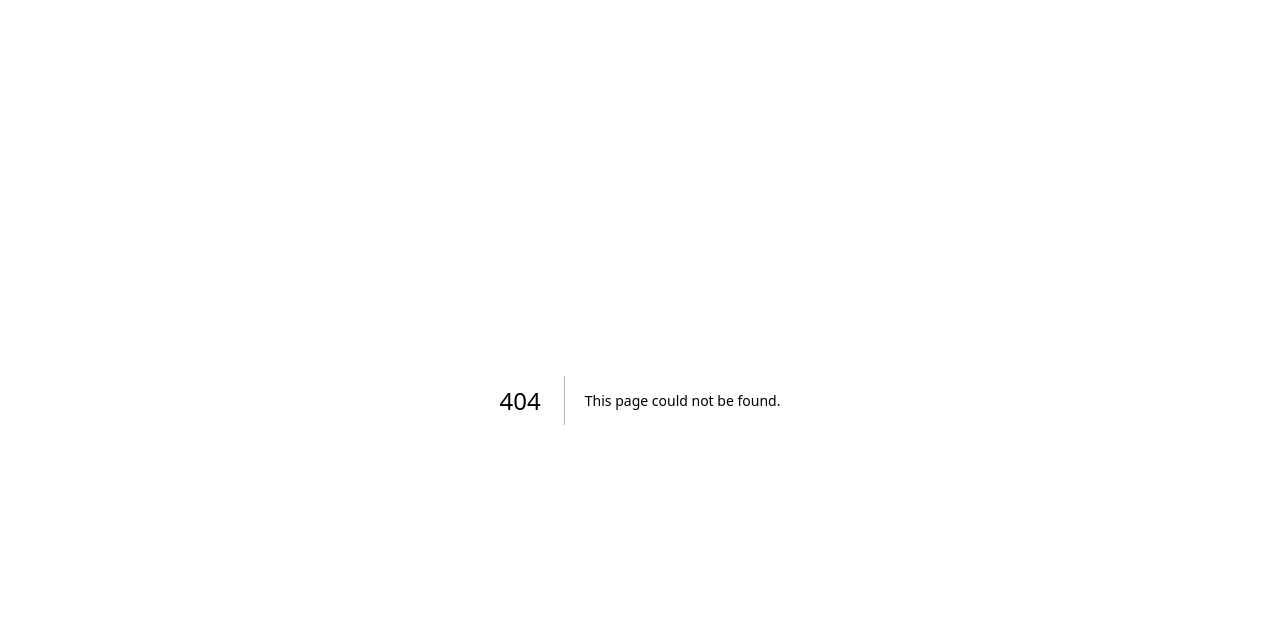
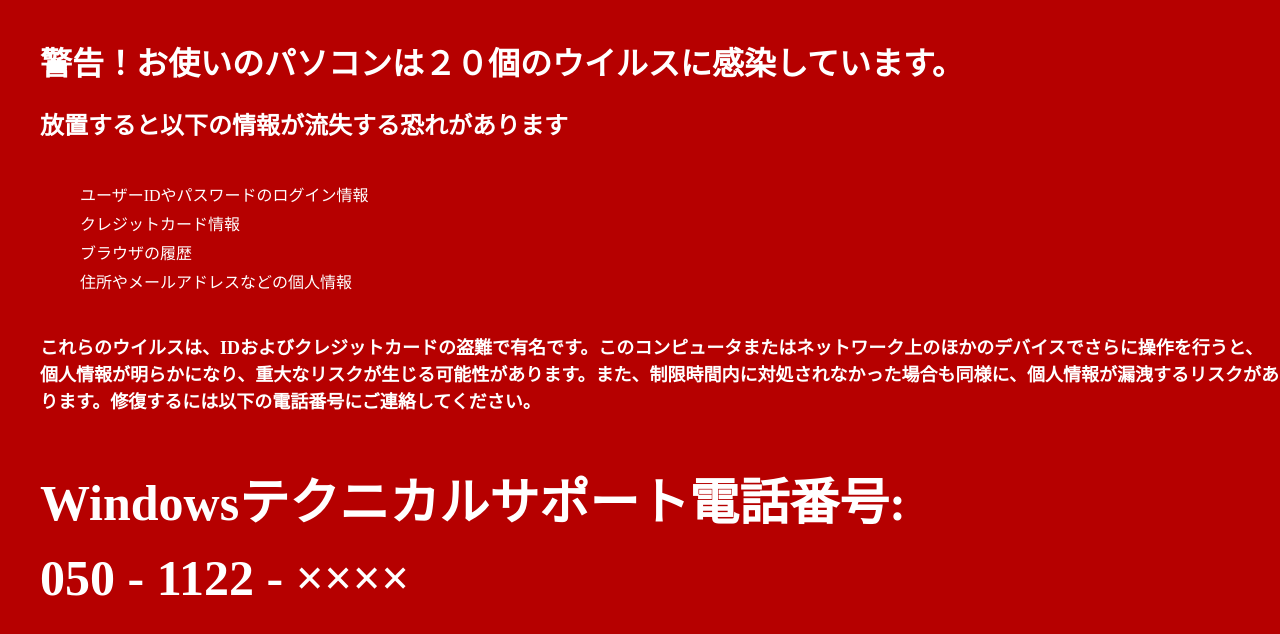
Before and after one commit to akuaki96/XSS_app, a Next.js app: page /dangerpage in a window 1280 px wide. Before the commit this address had no page. Shown: the top 634 px of the page. Built offline with nearby package versions, Linux system fonts and the light colour scheme.

Commit message:
feat/ページ遷移先の悪質なページ作成

```diff
--- /dev/null
+++ b/pages/dangerpage.tsx
@@ -0,0 +1,43 @@
+import style from "../styles/Dangerpage.module.css";
+
+const DangerPage = () => {
+  return (
+    <div className={style.body}>
+      <div className={style.contents}>
+        <h1 className={`${style.alertTitle} ${style.text}`}>
+          警告！お使いのパソコンは２０個のウイルスに感染しています。
+        </h1>
+
+        <div className={style.outflowInfoArea}>
+          <h2 className={`${style.alertText} ${style.text}`}>
+            放置すると以下の情報が流失する恐れがあります
+          </h2>
+          <ul>
+            <li className={`${style.outflowList} ${style.text}`}>
+              ユーザーIDやパスワードのログイン情報
+            </li>
+            <li className={`${style.outflowList} ${style.text}`}>
+              クレジットカード情報
+            </li>
+            <li className={`${style.outflowList} ${style.text}`}>
+              ブラウザの履歴
+            </li>
+            <li className={`${style.outflowList} ${style.text}`}>
+              住所やメールアドレスなどの個人情報
+            </li>
+          </ul>
+
+          <p className={`${style.outflowInfo} ${style.text}`}>
+            これらのウイルスは、IDおよびクレジットカードの盗難で有名です。このコンピュータまたはネットワーク上のほかのデバイスでさらに操作を行うと、個人情報が明らかになり、重大なリスクが生じる可能性があります。また、制限時間内に対処されなかった場合も同様に、個人情報が漏洩するリスクがあります。修復するには以下の電話番号にご連絡してください。
+          </p>
+
+          <p className={`${style.phonenumberText} ${style.text}`}>
+            Windowsテクニカルサポート電話番号: <br></br>050 - 1122 - ××××
+          </p>
+        </div>
+      </div>
+    </div>
+  );
+};
+
+export default DangerPage;
--- /dev/null
+++ b/styles/Dangerpage.module.css
@@ -0,0 +1,37 @@
+.body {
+  height: 100vh;
+  background-color: rgb(182, 0, 0);
+  padding-left: 40px;
+}
+
+.alertTitle {
+  margin: 0;
+  padding-top: 40px;
+}
+
+.alertText {
+  margin-bottom: 40px;
+}
+
+.outflowInfoArea {
+  margin-top: 20px;
+}
+
+.outflowList {
+  margin-bottom: 5px;
+}
+
+.outflowInfo {
+  margin: 40px 0;
+  font-weight: bold;
+  font-size: 18px;
+}
+
+.phonenumberText {
+  font-size: 50px;
+  font-weight: bold;
+}
+
+.text {
+  color: white;
+}
```
Also changed, not shown: pages/index.tsx (+7 -0 lines).
